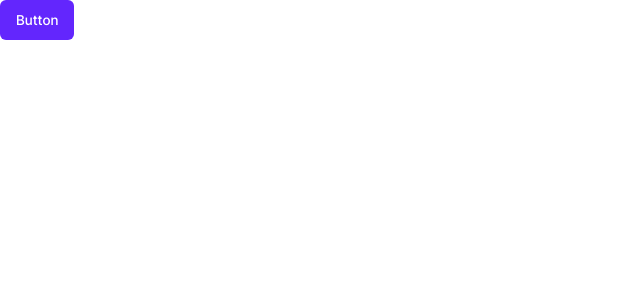
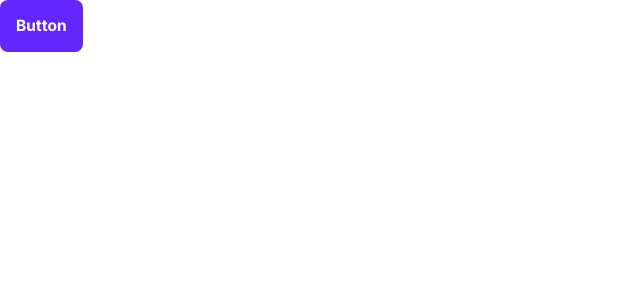
Before and after one commit to SuaJeong-winter/Swith_snProject, a Next.js app: page / in a window 1280 px wide. Shown: the top 300 px of the page, without its empty margins (0-640 px from the left). Built offline with nearby package versions, Linux system fonts and the light colour scheme.

Commit message:
feat: 공통 컴포넌트(button, chip, tabs) 추가

```diff
--- a/package.json
+++ b/package.json
@@ -11,14 +11,15 @@
   },
   "dependencies": {
     "@radix-ui/react-slot": "^1.1.0",
+    "@radix-ui/react-tabs": "^1.1.0",
+    "@radix-ui/react-toggle": "^1.1.0",
     "class-variance-authority": "^0.7.0",
     "clsx": "^2.1.1",
     "lucide-react": "^0.424.0",
     "next": "14.2.5",
     "react": "^18",
     "react-dom": "^18",
-    "tailwind-merge": "^2.4.0",
-    "tailwindcss-animate": "^1.0.7"
+    "tailwind-merge": "^2.4.0"
   },
   "devDependencies": {
     "@commitlint/cli": "^19.3.0",
--- a/src/components/ui/button.tsx
+++ b/src/components/ui/button.tsx
@@ -5,25 +5,17 @@ import { cva, type VariantProps } from 'class-variance-authority'
 import { cn } from '~/utils/cn'
 
 const buttonVariants = cva(
-  'inline-flex items-center justify-center whitespace-nowrap rounded-md text-sm font-medium ring-offset-background transition-colors focus-visible:outline-none focus-visible:ring-2 focus-visible:ring-ring focus-visible:ring-offset-2 disabled:pointer-events-none disabled:opacity-50',
+  'inline-flex items-center justify-center whitespace-nowrap rounded-lg ring-offset-background transition-colors focus-visible:outline-none focus-visible:ring-2 focus-visible:ring-ring focus-visible:ring-offset-2 disabled:pointer-events-none disabled:opacity-50',
   {
     variants: {
       variant: {
-        default: 'bg-primary text-primary-foreground hover:bg-primary/90',
-        destructive:
-          'bg-destructive text-destructive-foreground hover:bg-destructive/90',
-        outline:
-          'border border-input bg-background hover:bg-accent hover:text-accent-foreground',
-        secondary:
-          'bg-secondary text-secondary-foreground hover:bg-secondary/80',
-        ghost: 'hover:bg-accent hover:text-accent-foreground',
-        link: 'text-primary underline-offset-4 hover:underline',
+        default: 'bg-primary text-primary-foreground',
+        secondary: 'bg-background text-secondary-foreground',
+        outline: 'border border-primary text-primary bg-background',
       },
       size: {
-        default: 'h-10 px-4 py-2',
-        sm: 'h-9 rounded-md px-3',
-        lg: 'h-11 rounded-md px-8',
-        icon: 'h-10 w-10',
+        default: 'px-4 py-3.5 text-base font-bold',
+        sm: 'px-2 py-1 font-normal text-xs',
       },
     },
     defaultVariants: {
--- /dev/null
+++ b/src/components/ui/chip.tsx
@@ -0,0 +1,43 @@
+import * as React from 'react'
+import * as TogglePrimitive from '@radix-ui/react-toggle'
+import { cva, type VariantProps } from 'class-variance-authority'
+
+import { cn } from '~/utils/cn'
+
+const chipVariants = cva(
+  'inline-flex items-center justify-center rounded-lg text-normal font-normal ring-offset-background transition-colors hover:bg-muted hover:text-muted-foreground focus-visible:outline-none focus-visible:ring-2 focus-visible:ring-ring focus-visible:ring-offset-2 disabled:pointer-events-none disabled:opacity-50 gap-2',
+  {
+    variants: {
+      variant: {
+        default:
+          'border border-meetie-gray-20 bg-transparent hover:bg-primary/10 hover:text-primary data-[state=on]:bg-primary/10 data-[state=on]:text-primary data-[state=on]:border-primary',
+        secondary:
+          'border border-meetie-gray-20 bg-background hover:bg-primary/10 hover:text-primary data-[state=on]:bg-primary/10 data-[state=on]:text-primary data-[state=on]:border-primary',
+        muted: 'bg-meetie-gray-20',
+      },
+      size: {
+        default: 'px-3 py-2',
+      },
+    },
+    defaultVariants: {
+      variant: 'default',
+      size: 'default',
+    },
+  },
+)
+
+const Chip = React.forwardRef<
+  React.ElementRef<typeof TogglePrimitive.Root>,
+  React.ComponentPropsWithoutRef<typeof TogglePrimitive.Root> &
+    VariantProps<typeof chipVariants>
+>(({ className, variant, size, ...props }, ref) => (
+  <TogglePrimitive.Root
+    ref={ref}
+    className={cn(chipVariants({ variant, size, className }))}
+    {...props}
+  />
+))
+
+Chip.displayName = TogglePrimitive.Root.displayName
+
+export { Chip, chipVariants }
--- /dev/null
+++ b/src/components/ui/tabs.tsx
@@ -0,0 +1,78 @@
+import * as React from 'react'
+import * as TabsPrimitive from '@radix-ui/react-tabs'
+import { cva, type VariantProps } from 'class-variance-authority'
+
+import { cn } from '~/utils/cn'
+
+const tabsVariants = cva(
+  'inline-flex items-center justify-center text-muted-foreground bg-background',
+  {
+    variants: {
+      variant: {
+        small: 'overflow-hidden rounded-lg border border-primary',
+      },
+    },
+  },
+)
+
+const tabsTriggerVariants = cva(
+  'text-meetie-gray-40 inline-flex items-center justify-center whitespace-nowrap px-4 py-3.5 text-sm font-normal ring-offset-background transition-all focus-visible:outline-none focus-visible:ring-2 focus-visible:ring-ring focus-visible:ring-offset-2 disabled:pointer-events-none disabled:opacity-50',
+  {
+    variants: {
+      variant: {
+        default:
+          'data-[state=active]:border-b-2 data-[state=active]:border-primary data-[state=active]:text-primary',
+        small:
+          'px-2 py-1 text-xs data-[state=active]:bg-primary data-[state=active]:text-primary-foreground',
+      },
+    },
+    defaultVariants: {
+      variant: 'default',
+    },
+  },
+)
+
+const Tabs = TabsPrimitive.Root
+
+const TabsList = React.forwardRef<
+  React.ElementRef<typeof TabsPrimitive.List>,
+  React.ComponentPropsWithoutRef<typeof TabsPrimitive.List> &
+    VariantProps<typeof tabsVariants>
+>(({ className, variant, ...props }, ref) => (
+  <TabsPrimitive.List
+    ref={ref}
+    className={cn(tabsVariants({ variant, className }))}
+    {...props}
+  />
+))
+TabsList.displayName = TabsPrimitive.List.displayName
+
+const TabsTrigger = React.forwardRef<
+  React.ElementRef<typeof TabsPrimitive.Trigger>,
+  React.ComponentPropsWithoutRef<typeof TabsPrimitive.Trigger> &
+    VariantProps<typeof tabsTriggerVariants>
+>(({ className, variant, ...props }, ref) => (
+  <TabsPrimitive.Trigger
+    ref={ref}
+    className={cn(tabsTriggerVariants({ variant, className }))}
+    {...props}
+  />
+))
+TabsTrigger.displayName = TabsPrimitive.Trigger.displayName
+
+const TabsContent = React.forwardRef<
+  React.ElementRef<typeof TabsPrimitive.Content>,
+  React.ComponentPropsWithoutRef<typeof TabsPrimitive.Content>
+>(({ className, ...props }, ref) => (
+  <TabsPrimitive.Content
+    ref={ref}
+    className={cn(
+      'focus-visible:ring-ring mt-2 ring-offset-background focus-visible:outline-none focus-visible:ring-2 focus-visible:ring-offset-2',
+      className,
+    )}
+    {...props}
+  />
+))
+TabsContent.displayName = TabsPrimitive.Content.displayName
+
+export { Tabs, TabsList, TabsTrigger, TabsContent }
```
Also changed, not shown: 1 other file (tests, documents, lock files or other folders).
